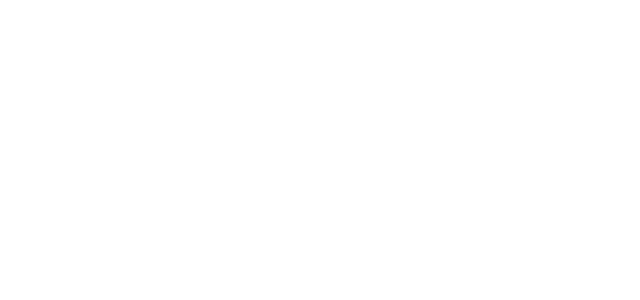
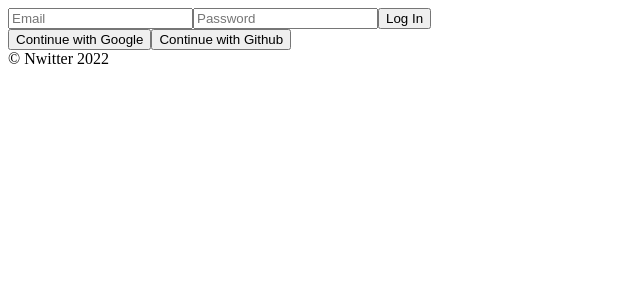
Before and after one commit to jjd369/nwitter, a React (Create React App) app: page / in a window 1280 px wide. Shown: the top 300 px of the page, without its empty margins (0-640 px from the left). Built offline with nearby package versions, Linux system fonts and the light colour scheme; no server answers.

Commit message:
add firebase auth, login form

```diff
--- /dev/null
+++ b/jsconfig.json
@@ -0,0 +1,6 @@
+{
+  "compilerOptions": {
+    "baseUrl": "src"
+  },
+  "include": ["src"]
+}
--- a/package.json
+++ b/package.json
@@ -9,6 +9,7 @@
     "firebase": "^9.6.1",
     "react": "^18.1.0",
     "react-dom": "^18.1.0",
+    "react-router-dom": "^6.3.0",
     "react-scripts": "5.0.1",
     "web-vitals": "^2.1.4"
   },
--- a/src/App.js
+++ /dev/null
@@ -1,5 +0,0 @@
-function App() {
-  return <div></div>;
-}
-
-export default App;
--- /dev/null
+++ b/src/components/App.js
@@ -0,0 +1,18 @@
+import React, { useState } from "react";
+import AppRouter from "components/Router";
+import { authService } from "fbConfig";
+
+function App() {
+  console.log("------------------------------------");
+  console.log(authService.currentUser);
+  console.log("------------------------------------");
+  const [isLoggedIn, setIsLoggedIn] = useState(authService.currentUser);
+  return (
+    <>
+      <AppRouter isLoggedIn={isLoggedIn} />
+      <footer>&copy; Nwitter {new Date().getFullYear()}</footer>
+    </>
+  );
+}
+
+export default App;
--- /dev/null
+++ b/src/components/Router.js
@@ -0,0 +1,22 @@
+import React from "react";
+import { BrowserRouter, Route, Routes } from "react-router-dom";
+import Auth from "routes/Auth";
+import Home from "routes/Home";
+
+const AppRouter = ({ isLoggedIn }) => {
+  return (
+    <BrowserRouter>
+      <Routes>
+        {isLoggedIn ? (
+          <>
+            <Route path="/*" element={<Home />} />
+          </>
+        ) : (
+          <Route path="/*" element={<Auth />} />
+        )}
+      </Routes>
+    </BrowserRouter>
+  );
+};
+
+export default AppRouter;
--- /dev/null
+++ b/src/fbConfig.js
@@ -0,0 +1,15 @@
+import { initializeApp } from "firebase/app";
+import { getAuth } from "firebase/auth";
+
+const firebaseConfig = {
+  apiKey: process.env.REACT_APP_API_KEY,
+  authDomain: process.env.REACT_APP_AUTH_DOMAIN,
+  projectId: process.env.REACT_APP_PROJECT_ID,
+  storageBucket: process.env.REACT_APP_STORAGE_BUCKET,
+  messagingSenderId: process.env.REACT_APP_MESSAGEING_SENDER_ID,
+  appId: process.env.REACT_APP_APP_ID,
+};
+
+// Initialize Firebase
+export const app = initializeApp(firebaseConfig);
+export const authService = getAuth(app);
--- a/src/firebase.js
+++ /dev/null
@@ -1,13 +0,0 @@
-import { initializeApp } from "firebase/app";
-
-const firebaseConfig = {
-  apiKey: "AIzaSyBVMDw3vXcYdcywEAbLa1ir4FAUDInIOoE",
-  authDomain: "nwitter-92f6a.firebaseapp.com",
-  projectId: "nwitter-92f6a",
-  storageBucket: "nwitter-92f6a.appspot.com",
-  messagingSenderId: "1055010642677",
-  appId: "1:1055010642677:web:3a429fa45aa894ac7443bc",
-};
-
-// Initialize Firebase
-export default initializeApp(firebaseConfig);
--- a/src/index.js
+++ b/src/index.js
@@ -1,11 +1,7 @@
 import React from "react";
 import ReactDOM from "react-dom/client";
-import App from "./App";
-import firebase from "./firebase";
+import App from "./components/App";
 
-console.log("------------------------------------");
-console.log(firebase);
-console.log("------------------------------------");
 const root = ReactDOM.createRoot(document.getElementById("root"));
 root.render(
   <React.StrictMode>
--- /dev/null
+++ b/src/routes/Auth.js
@@ -0,0 +1,49 @@
+import React, { useState } from "react";
+
+const Auth = () => {
+  const [email, setEmail] = useState("");
+  const [password, setPassword] = useState("");
+
+  const onChange = (event) => {
+    const {
+      target: { name, value },
+    } = event;
+    if (name === "email") setEmail(value);
+    if (name === "password") setPassword(value);
+  };
+  const onSubmit = (event) => {
+    console.log("------------------------------------");
+    console.log(event.target);
+    console.log("------------------------------------");
+    event.preventDefault();
+  };
+  return (
+    <div>
+      <form onSubmit={onSubmit}>
+        <input
+          name="email"
+          type="text"
+          placeholder="Email"
+          required
+          value={email}
+          onChange={onChange}
+        />
+        <input
+          name="password"
+          type="password"
+          placeholder="Password"
+          required
+          value={password}
+          onChange={onChange}
+        />
+        <input type="submit" value="Log In" required />
+        <div>
+          <button>Continue with Google</button>
+          <button>Continue with Github</button>
+        </div>
+      </form>
+    </div>
+  );
+};
+
+export default Auth;
--- /dev/null
+++ b/src/routes/EditProfile.js
@@ -0,0 +1,4 @@
+import React from "react";
+
+const EditProfile = () => <span>EditProfile</span>;
+export default EditProfile;
--- /dev/null
+++ b/src/routes/Home.js
@@ -0,0 +1,4 @@
+import React from "react";
+
+const Home = () => <span>Home</span>;
+export default Home;
--- /dev/null
+++ b/src/routes/Profile.js
@@ -0,0 +1,4 @@
+import React from "react";
+
+const Profile = () => <span>Profile</span>;
+export default Profile;
```
Also changed, not shown: 2 other files (tests, documents, lock files or other folders).
